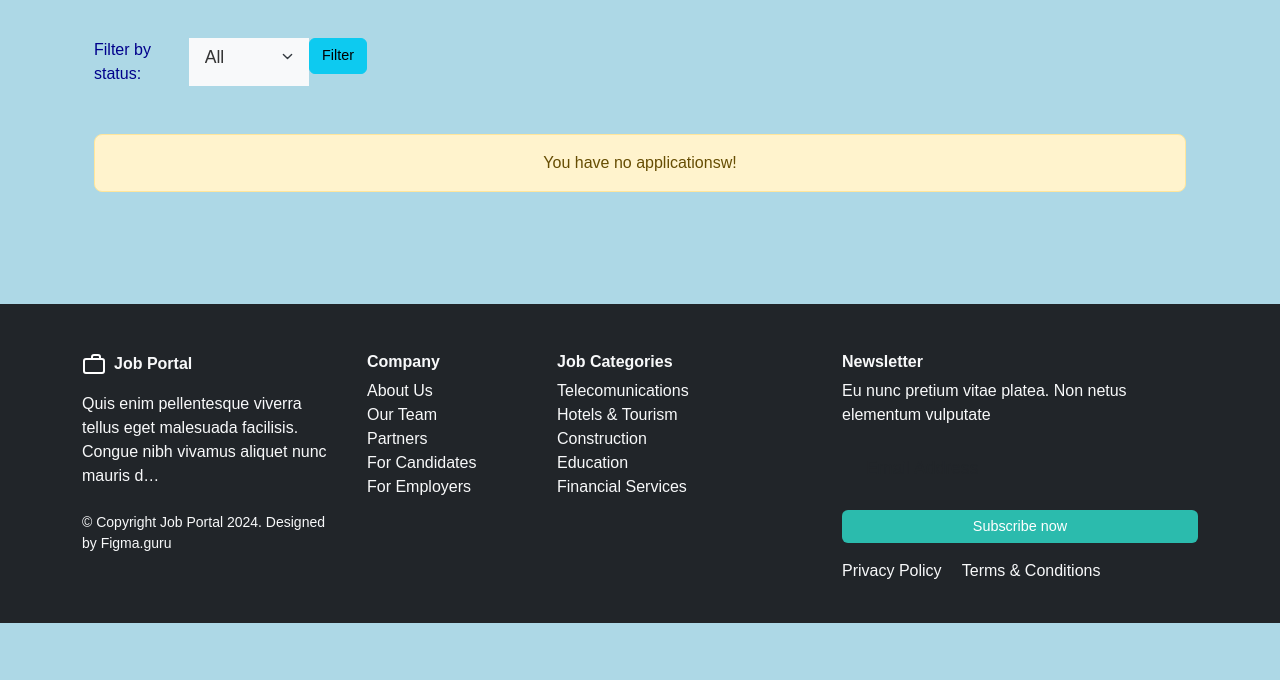
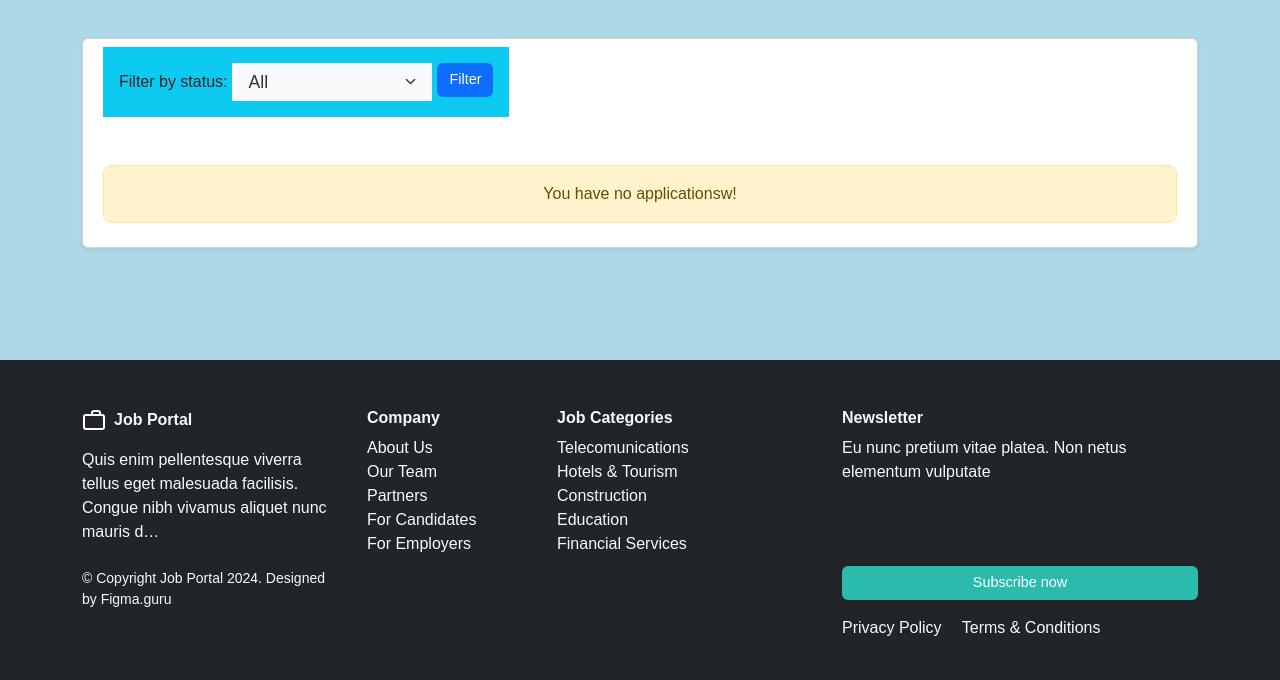
Before and after one commit to PNamGP1120/RecruitmentFlaskApp, a Flask app: template app/templates/applications.html in a window 1280 px wide. Shown: the part 250-930 px from the top of the page. Before the commit the page ends 873 px from the top, so only its background shows below. Run offline with Flask 3, Linux system fonts and the light colour scheme; the template is opened without the code that fills it, so the values that code supplies are empty.

Commit message:
update front-end

```diff
--- a/app/templates/applications.html
+++ b/app/templates/applications.html
@@ -2,14 +2,15 @@
 
 {% block content %}
 {% include 'layout/hero_section.html' %}
-<div class="container-fluid py-4">
-    <div class="row">
+<div class="container-fluid py-4 ">
+    <div class="row card mb-3 shadow-sm border-1 p-2">
+        <div>
+            <div class="d-inline-flex p-3 bg-info justify-content-start">
+                <div style="align-self: center; margin-right:5px" >Filter by status:</div>
 
-        <div>
                 <form action="/applications">
-                <div class="d-flex justify-content-around" style="width: 25%">
-                    <div >Filter by status:</div>
-                    <div class="bg-light">
+                    <div class="d-flex justify-content-around" >
+                        <div class="bg-light" style="width: 200px; margin-right: 5px">
                             <select name="status" class="form-select">
                                 <option> All</option>
                                 <option value="{{ApplicationStatusEnum.PENDING.value}}">
@@ -27,10 +28,11 @@
                             </select>
                         </div>
                         <div>
-                        <button type="submit" class="btn btn-info">Filter</button>
+                            <button type="submit" class="btn btn-primary">Filter</button>
                         </div>
                     </div>
                 </form>
+            </div>
             {% if not applies.items %}
             <div class="alert alert-warning text-center mt-5">You have no applicationsw!</div>
             {% else %}
--- a/app/templates/list_interview.html
+++ b/app/templates/list_interview.html
@@ -27,7 +27,7 @@
         </tbody>
     </table>
     {% else %}
-    <div class="alert alert-info">There are no interviews scheduled yet</div>
+    <div class="alert alert-info text-center">There are no interviews scheduled yet!</div>
     {% endif %}
 
 </div>
--- a/app/templates/view_company.html
+++ b/app/templates/view_company.html
@@ -49,7 +49,7 @@
         <div class="row">
           {% for job in company.jobs %}
           <div class="col-md-6 mb-3">
-            <div class="card h-100 border-0 shadow-sm">
+            <div class="card h-100 border-2 shadow-sm">
               <div class="card-body">
                 <h5 class="card-title">{{ job.title }}</h5>
                 <p class="card-text text-muted">{{ job.short_description }}</p>
```
Lines whose indentation alone changed are shown as unchanged.
